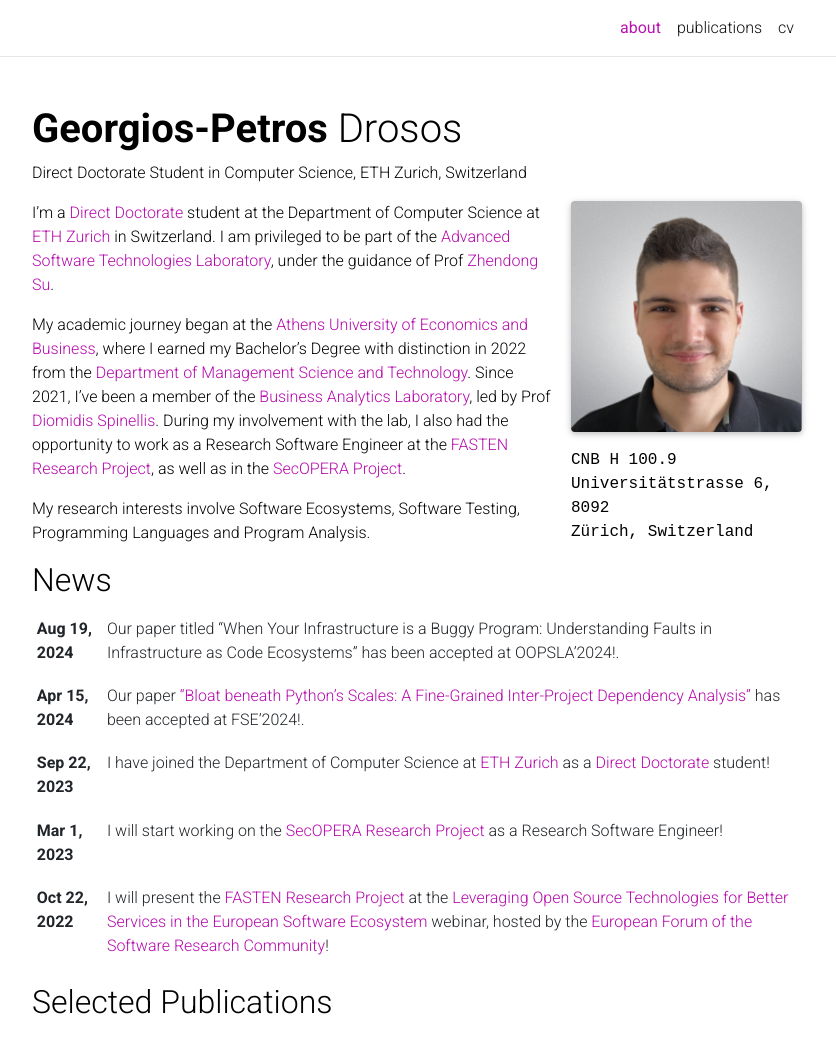
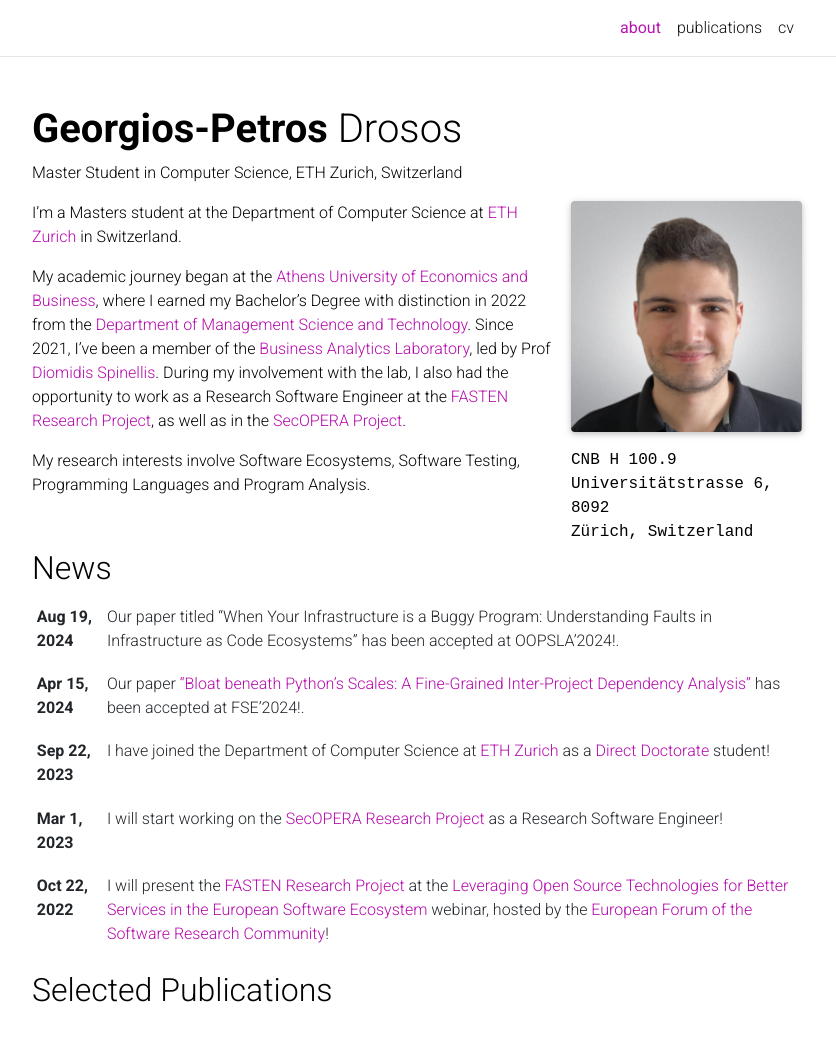
Before and after one commit to gdrosos/gdrosos.github.io, a Jekyll site: the page built from _pages/about.md, in a window 1280 px wide and 1339 px high, cut to the strip 0-1038 px from the top of the window. Shown: the whole strip, without its empty margins (223-1059 px from the left). Built offline with Jekyll 4.4.1, drawn with Linux system fonts in a browser that asks for light colours; full-size pictures stand in for the smaller copies a plugin makes; some web fonts are replaced; comment, search, counter and statistics services are not loaded; a style sheet for code colours, icons or effects is not loaded.

Commit message:
Update about.md

```diff
--- a/_pages/about.md
+++ b/_pages/about.md
@@ -2,7 +2,7 @@
 layout: about
 title: about
 permalink: /
-subtitle: Direct Doctorate Student in Computer Science, ETH Zurich, Switzerland
+subtitle: Master Student in Computer Science, ETH Zurich, Switzerland
 
 profile:
   align: right
@@ -18,7 +18,7 @@
 social: true  # includes social icons at the bottom of the page
 ---
 
-I'm a [Direct Doctorate](https://inf.ethz.ch/doctorate/direct-doctorate-computer-science.html) student at the Department of Computer Science at [ETH Zurich](https://ethz.ch/en.html) in Switzerland. I am privileged to be part of the [Advanced Software Technologies Laboratory](https://ast.ethz.ch/), under the guidance of Prof [Zhendong Su](https://people.inf.ethz.ch/suz/).
+I'm a Masters student at the Department of Computer Science at [ETH Zurich](https://ethz.ch/en.html) in Switzerland.
 
 My academic journey began at the [Athens University of Economics and Business](https://www.aueb.gr/en), where I earned my Bachelor’s Degree with distinction in 2022 from the [Department of Management Science and Technology](https://www.dept.aueb.gr/en/dmst). Since 2021, I've been a member of the [Business Analytics Laboratory](https://www.balab.aueb.gr/index.html), led by Prof [Diomidis Spinellis](https://www2.dmst.aueb.gr/dds/index.en.html).
 During my involvement with the lab, I also had the opportunity to work as a Research Software Engineer at the [FASTEN Research Project](https://www.fasten-project.eu/view/Main/), as well as in the [SecOPERA Project](https://secopera.eu/).
```
